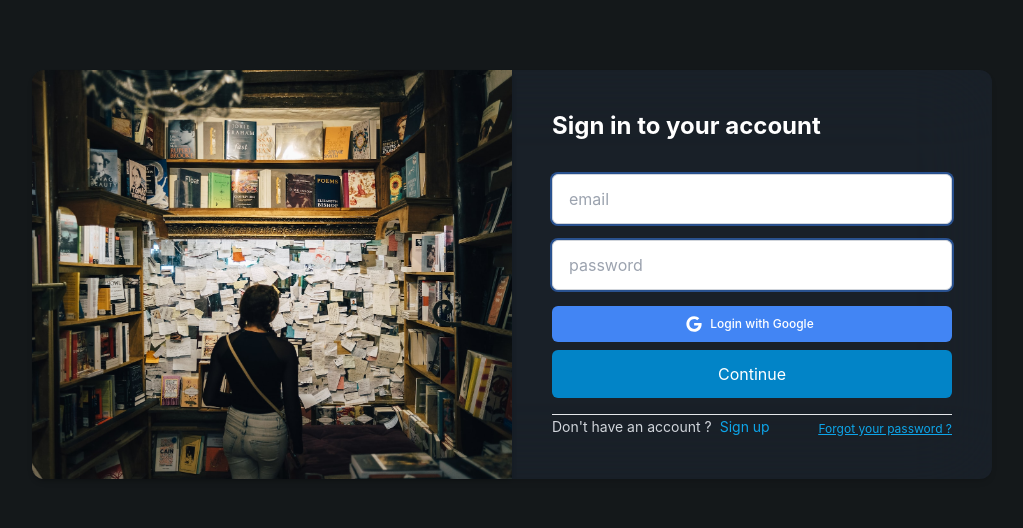
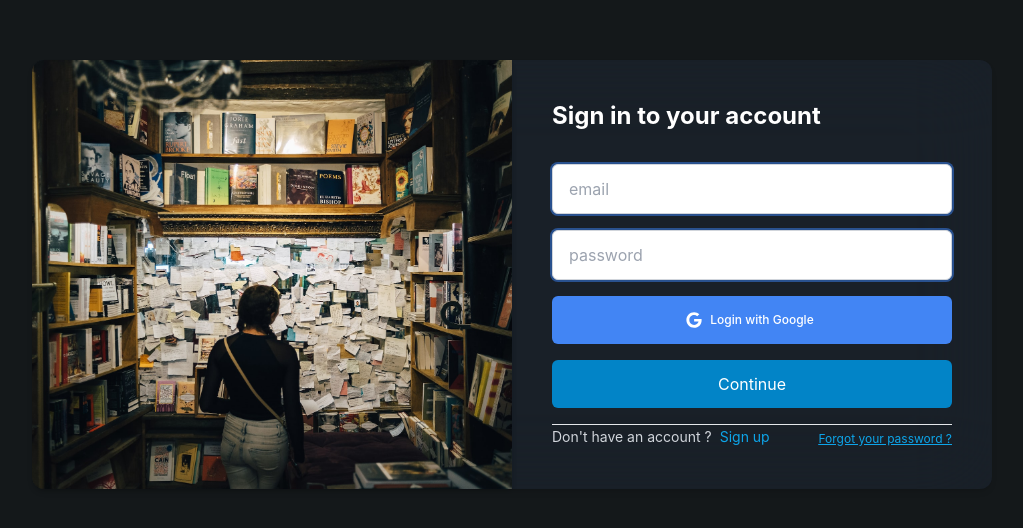
Before and after one commit to doandroidsdreamof/react-firebase-todo-list, a React (Create React App) app: page / in a window 1280 px wide. Shown: the part 126-654 px from the top of the page, without its empty margins (128-1151 px from the left). Built offline with nearby package versions, Linux system fonts and the light colour scheme; no server answers.

Commit message:
login layout && readme screenshot updated

```diff
--- a/src/components/Login/LoginForm.tsx
+++ b/src/components/Login/LoginForm.tsx
@@ -92,7 +92,7 @@ focus:ring-2 focus:ring-sky-300 focus:outline-none
 invalid:ring-2 '
           />
           <label htmlFor='email'> </label>
-          <div className=' flex w-full mt-4  flex-row h-11 text-center justify-center'>
+          <div className=' flex w-full mt-4 mb-2  flex-row h-14 text-center justify-center'>
             <GoogleButton page={loginPage} />
           </div>
 
```
Also changed, not shown: screenshots/login2.png (added), 1 other file (tests, documents, lock files or other folders).
